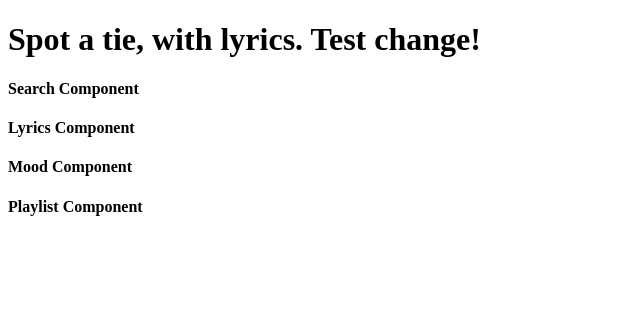
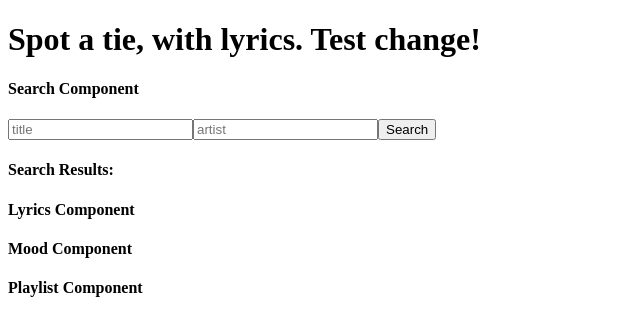
Before and after one commit to ninjacodez/moodify, a React app: page / in a window 1280 px wide. Shown: the top 336 px of the page, without its empty margins (0-640 px from the left). Built offline with nearby package versions, Linux system fonts and the light colour scheme; the HTML template or start-up script is replaced by a standard one.

Commit message:
add search results component, connect the search box to server to successfully fetch songs from the musixmatch api

```diff
--- a/react-client/src/components/App.jsx
+++ b/react-client/src/components/App.jsx
@@ -5,36 +5,58 @@ import Lyrics from './Lyrics.jsx';
 import Mood from './Mood.jsx';
 import PlayList from './PlayList.jsx';
 import Search from './Search.jsx';
+import SearchResults from './SearchResults.jsx';
+
 
 class App extends React.Component {
   constructor(props) {
     super(props);
     this.state = {
-      currentLyrics: ''
+      currentLyrics: '',
+      searchResults: []
     };
+    this.search = this.search.bind(this);
+  }
+
+  search(title, artist) {
+    this.setState({ searchResults: [] });
+
+    let options = {
+      title: title,
+      artist: artist
+    };
+
+    $.post('/search', options)
+    .done((data) => {
+      if (!data) { console.log('error'); };
+      this.setState({
+        searchResults: data.track_list
+      });
+    });
   }
 
   // TO BE TESTED
   // fetch lyrics by submitting a post request to server when lyrics are not in the database
-  fetchLyrics(title, artist) {
-    let options = {
-      title: title,
-      artist: artist
-    };
-    $.post('/saveLyricsByTitleAndArtist', options)
-    .done((data) => {
-      if (!data) { console.log('error'); };
-      console.log('lyrics loaded');
-      this.setState({
-        currentLyrics: data
-      });
-    });
-  }
+  // fetchLyrics(title, artist) {
+  //   let options = {
+  //     title: title,
+  //     artist: artist
+  //   };
+  //   $.post('/saveLyricsByTitleAndArtist', options)
+  //   .done((data) => {
+  //     if (!data) { console.log('error'); };
+  //     console.log('lyrics loaded');
+  //     this.setState({
+  //       currentLyrics: data
+  //     });
+  //   });
+  // }
 
   render () {
     return (<div>
       <h1>Spot a tie, with lyrics. Test change!</h1>
-      <Search />
+      <Search search={this.search} />
+      <SearchResults results={this.state.searchResults} />
       <Lyrics lyrics={this.state.currentLyrics}/>
       <Mood />
       <PlayList />
--- a/react-client/src/components/Search.jsx
+++ b/react-client/src/components/Search.jsx
@@ -4,13 +4,32 @@ class Search extends React.Component {
   constructor(props) {
     super(props);
     this.state = {
+      title: '',
+      artist: ''
+    };
+    this.handleTitleChange = this.handleTitleChange.bind(this);
+    this.handleArtistChange = this.handleArtistChange.bind(this);
+    this.handleSubmit = this.handleSubmit.bind(this);
+  }
 
-    };
+  handleTitleChange(e) { this.setState({ title: e.target.value }); }
+  handleArtistChange(e) { this.setState({ artist: e.target.value }); }
+
+  handleSubmit(e) {
+    e.preventDefault();
+    this.props.search(this.state.title, this.state.artist);
   }
 
   render() {
     return (
-      <h4>Search Component</h4>
+      <div>
+        <h4>Search Component</h4>
+        <form onSubmit={this.handleSubmit}>
+          <input type="text" name="title" value={this.state.title} placeholder="title" onChange={this.handleTitleChange} />
+          <input type="text" name="artist" value={this.state.artist} placeholder="artist" onChange={this.handleArtistChange} />
+          <input type="submit" value="Search"/>
+        </form>
+      </div>
     )
   }
 }
--- /dev/null
+++ b/react-client/src/components/SearchResults.jsx
@@ -0,0 +1,22 @@
+import React from 'react';
+
+class SearchResults extends React.Component {
+  constructor(props) {
+    super(props);
+    this.state = {
+    };
+  }
+
+  render() {
+    return (
+      <div>
+        <h4>Search Results:</h4>
+        {this.props.results.map((trackObj, i) => (
+          <div key={i}>{trackObj.track.track_name} by {trackObj.track.artist_name}</div>
+        ))}
+      </div>
+    )
+  }
+}
+
+export default SearchResults;
```
Also changed, not shown: 2 other files (tests, documents, lock files or other folders).
